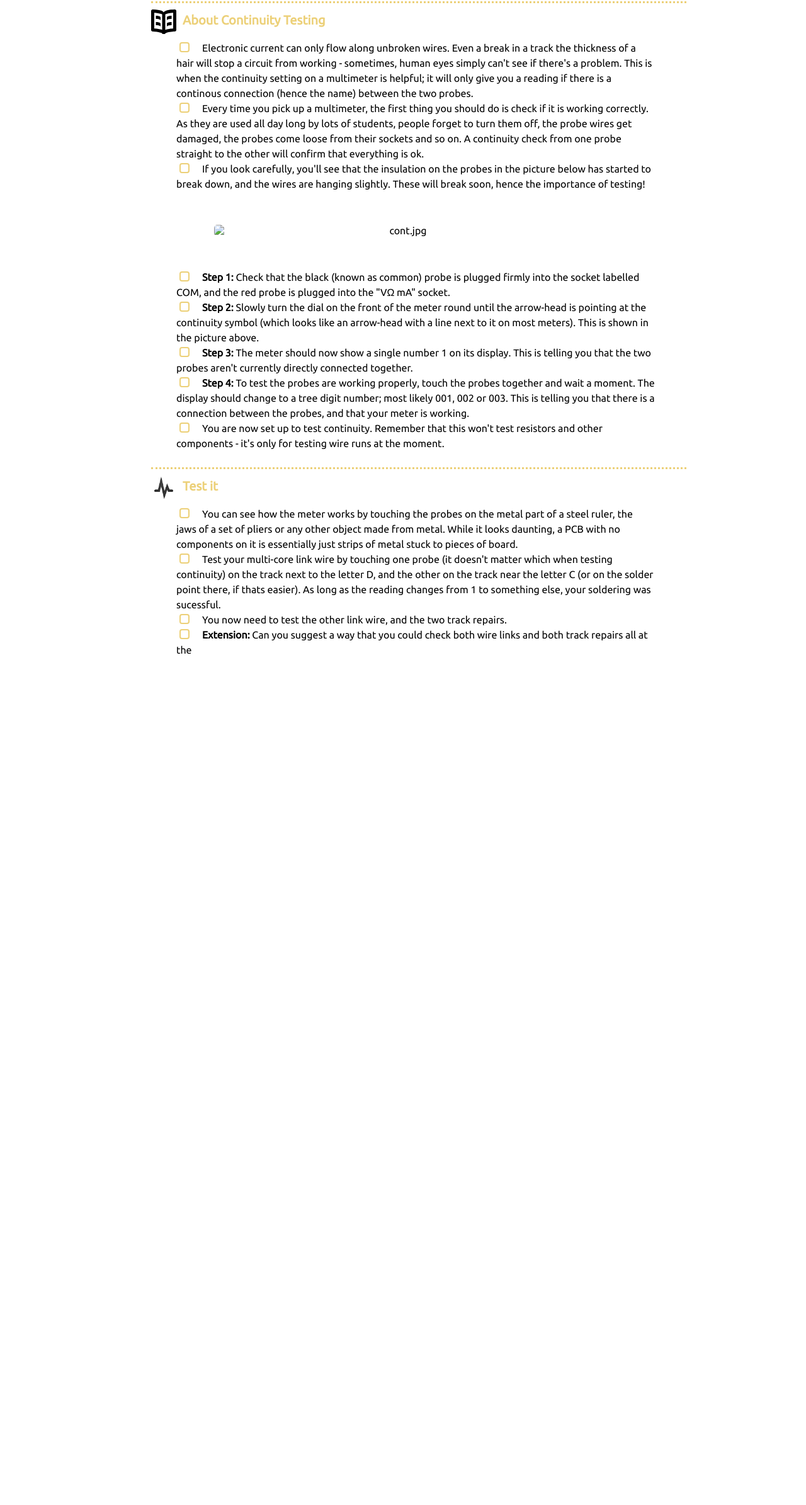
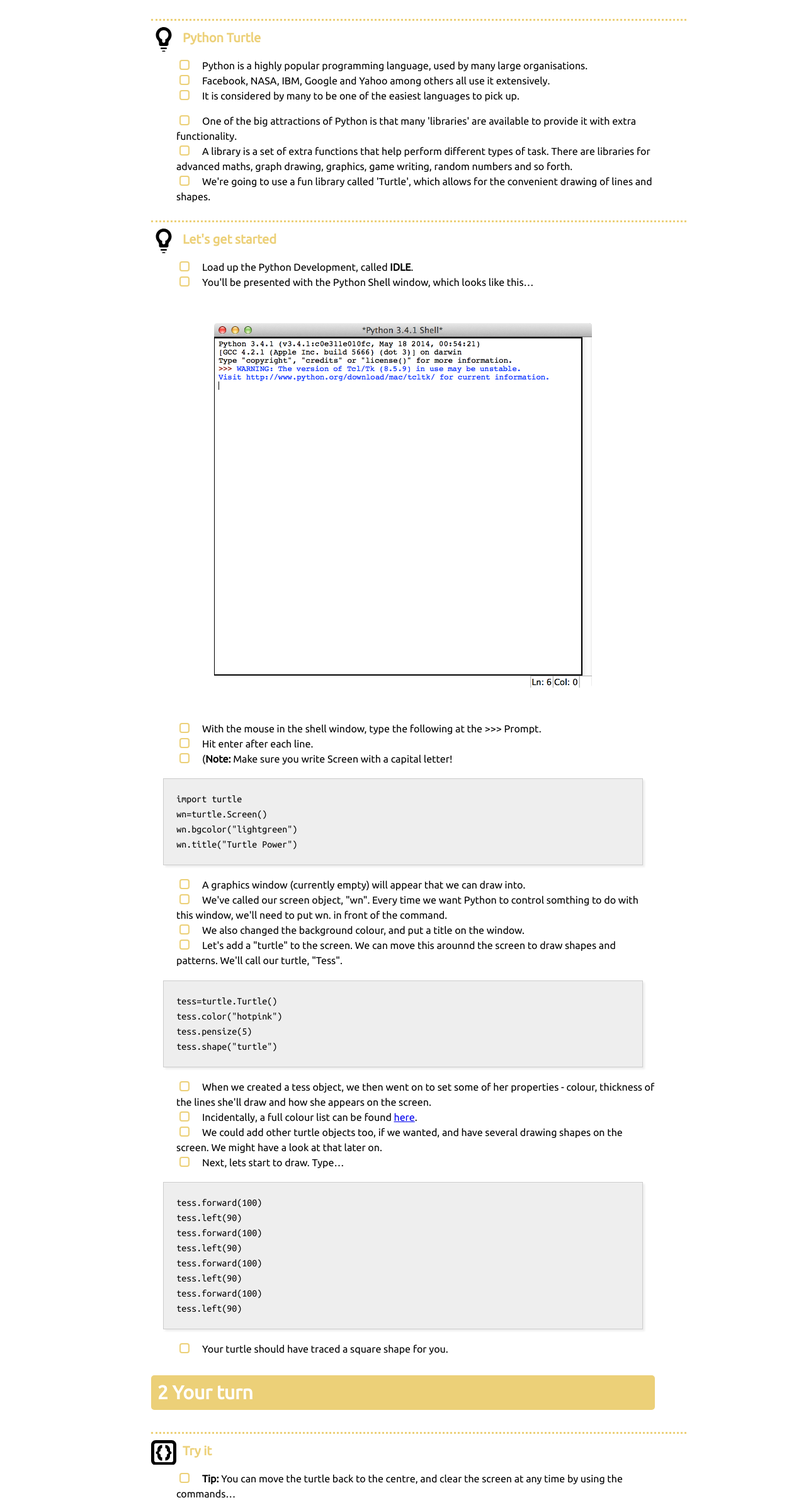
Before and after one commit to stpd11/8-CS-Turtles, a plain HTML site: page source/step_1.html in a window 1280 px wide. Shown: the part 410-2800 px from the top of the page at 63% size. Before the commit the page ends 1510 px from the top, so only its background shows below. Drawn offline with Linux system fonts and the light colour scheme.

Commit message:
Maintenance update

```diff
--- a/source/step_5.html
+++ b/source/step_1.html
@@ -3,7 +3,7 @@
 "http://www.w3.org/TR/xhtml1/DTD/xhtml1-strict.dtd">
 <html xmlns="http://www.w3.org/1999/xhtml" lang="en" xml:lang="en">
 <head>
-<title>Extra-tricky Coding</title>
+<title>Getting to know you</title>
 <meta  http-equiv="Content-Type" content="text/html;charset=utf-8" />
 <meta  name="generator" content="Org-mode" />
 <style type="text/css">
@@ -137,16 +137,21 @@ for the JavaScript code in this tag.
 </head>
 <body>
 <div id="content">
-<h1 class="title">Extra-tricky Coding</h1>
+<h1 class="title">Getting to know you</h1>
 <div id="table-of-contents">
 <h2>Table of Contents</h2>
 <div id="text-table-of-contents">
 <ul>
-<li><a href="#sec-1">1. The Challenge</a></li>
-<li><a href="#sec-2">2. Continuity</a>
+<li><a href="#sec-1">1. Introduction</a>
 <ul>
-<li><a href="#sec-2-1">About Continuity Testing</a></li>
-<li><a href="#sec-2-2">Test it</a></li>
+<li><a href="#sec-1-1">Python Turtle</a></li>
+<li><a href="#sec-1-2">Let's get started</a></li>
+</ul>
+</li>
+<li><a href="#sec-2">2. Your turn</a>
+<ul>
+<li><a href="#sec-2-1">Try it</a></li>
+<li><a href="#sec-2-2">Badge it</a></li>
 </ul>
 </li>
 </ul>
@@ -155,64 +160,167 @@ for the JavaScript code in this tag.
 <div class=ribbon>
 <a href="https://github.com/stsb11/turtle">Fork me on GitHub</a>
 </div>
+<center>
+<img src='img/turtle.jpg' width=33%>
+</center>
 
 <div id="outline-container-sec-1" class="outline-2 activity">
-<h2 id="sec-1"><span class="section-number-2">1</span> The Challenge</h2>
+<h2 id="sec-1"><span class="section-number-2">1</span> Introduction</h2>
 <div class="outline-text-2" id="text-1">
+</div>
+<div id="outline-container-sec-1-1" class="outline-3 try">
+<h3 id="sec-1-1">Python Turtle</h3>
+<div class="outline-text-3" id="text-1-1">
 <ul class="org-ul">
-<li>You've looked at loops, functions and working with variables. Now, it's time to combine these skills in new ways to make more advanced graphics!
+<li>Python is a highly popular programming language, used by many large organisations.
+</li>
+<li>Facebook, NASA, IBM, Google and Yahoo among others all use it extensively.
+</li>
+<li>It is considered by many to be one of the easiest languages to pick up.
+</li>
+</ul>
+
+
+<ul class="org-ul">
+<li>One of the big attractions of Python is that many 'libraries' are available to provide it with extra functionality.
+</li>
+<li>A library is a set of extra functions that help perform different types of task. There are libraries for advanced maths, graph drawing, graphics, game writing, random numbers and so forth.
+</li>
+<li>We're going to use a fun library called 'Turtle', which allows for the convenient drawing of lines and shapes.
 </li>
 </ul>
 </div>
 </div>
 
-<div id="outline-container-sec-2" class="outline-2 activity">
-<h2 id="sec-2"><span class="section-number-2">2</span> Continuity</h2>
-<div class="outline-text-2" id="text-2">
-</div>
-<div id="outline-container-sec-2-1" class="outline-3 learn">
-<h3 id="sec-2-1">About Continuity Testing</h3>
-<div class="outline-text-3" id="text-2-1">
+<div id="outline-container-sec-1-2" class="outline-3 try">
+<h3 id="sec-1-2">Let's get started</h3>
+<div class="outline-text-3" id="text-1-2">
 <ul class="org-ul">
-<li>Electronic current can only flow along unbroken wires. Even a break in a track the thickness of a hair will stop a circuit from working - sometimes, human eyes simply can't see if there's a problem. This is when the continuity setting on a  multimeter is helpful; it will only give you a reading if there is a continous connection (hence the name) between the two probes.
+<li>Load up the Python Development, called <b><b>IDLE</b></b>.
 </li>
-<li>Every time you pick up a multimeter, the first thing you should do is check if it is working correctly. As they are used all day long by lots of students, people forget to turn them off, the probe wires get damaged, the probes come loose from their sockets and so on. A continuity check from one probe straight to the other will confirm that everything is ok.
-</li>
-<li>If you look carefully, you'll see that the insulation on the probes in the picture below has started to break down, and the wires are hanging slightly. These will break soon, hence the importance of testing!
+<li>You'll be presented with the Python Shell window, which looks like this&#x2026;
 </li>
 </ul>
 
 <div class="figure">
-<p><img src="./img/cont.jpg" alt="cont.jpg" />
+<p><img src="./img/shell.png" alt="shell.png" />
 </p>
 </div>
 <ul class="org-ul">
-<li><b><b>Step 1:</b></b> Check that the black (known as common) probe is plugged firmly into the socket labelled COM, and the red probe is plugged into the "V&Omega; mA" socket.
+<li>With the mouse in the shell window, type the following at the &gt;&gt;&gt; Prompt.
 </li>
-<li><b><b>Step 2:</b></b> Slowly turn the dial on the front of the meter round until the arrow-head is pointing at the continuity symbol (which looks like an arrow-head with a line next to it on most meters). This is shown in the picture above.
+<li>Hit enter after each line.
 </li>
-<li><b><b>Step 3:</b></b> The meter should now show a single number 1 on its display. This is telling you that the two probes aren't currently directly connected together.
+<li>(<b><b>Note:</b></b> Make sure you write Screen with a capital letter!
 </li>
-<li><b><b>Step 4:</b></b> To test the probes are working properly, touch the probes together and wait a moment. The display should change to a tree digit number; most likely 001, 002 or 003. This is telling you that there is a connection between the probes, and that your meter is working.
+</ul>
+
+<pre class="example">
+import turtle
+wn=turtle.Screen()
+wn.bgcolor("lightgreen")
+wn.title("Turtle Power")
+</pre>
+<ul class="org-ul">
+<li>A graphics window (currently empty) will appear that we can draw into.
 </li>
-<li>You are now set up to test continuity. Remember that this won't test resistors and other components - it's only for testing wire runs at the moment.
+<li>We've called our screen object, "wn". Every time we want Python to control somthing to do with this window, we'll need to put wn. in front of the command.
+</li>
+<li>We also changed the background colour, and put a title on the window.
+</li>
+<li>Let's add a "turtle" to the screen. We can move this arounnd the screen to draw shapes and patterns. We'll call our turtle, "Tess".
+</li>
+</ul>
+<pre class="example">
+tess=turtle.Turtle()
+tess.color("hotpink")
+tess.pensize(5)
+tess.shape("turtle")
+</pre>
+
+<ul class="org-ul">
+<li>When we created a tess object, we then went on to set some of her properties - colour, thickness of the lines she'll draw and how she appears on the screen.
+</li>
+<li>Incidentally, a full colour list can be found <a href="http://www.tcl.tk/man/tcl8.4/TkCmd/colors.htm">here</a>.
+</li>
+<li>We could add other turtle objects too, if we wanted, and have several drawing shapes on the screen. We might have a look at that later on.
+</li>
+<li>Next, lets start to draw. Type&#x2026;
+</li>
+</ul>
+<pre class="example">
+tess.forward(100)
+tess.left(90)
+tess.forward(100)
+tess.left(90)
+tess.forward(100)
+tess.left(90)
+tess.forward(100)
+tess.left(90)
+</pre>
+
+<ul class="org-ul">
+<li>Your turtle should have traced a square shape for you.
 </li>
 </ul>
 </div>
 </div>
-<div id="outline-container-sec-2-2" class="outline-3 test">
-<h3 id="sec-2-2">Test it</h3>
+</div>
+
+<div id="outline-container-sec-2" class="outline-2 activity">
+<h2 id="sec-2"><span class="section-number-2">2</span> Your turn</h2>
+<div class="outline-text-2" id="text-2">
+</div>
+<div id="outline-container-sec-2-1" class="outline-3 code">
+<h3 id="sec-2-1">Try it</h3>
+<div class="outline-text-3" id="text-2-1">
+<ul class="org-ul">
+<li><b><b>Tip:</b></b> You can move the turtle back to the centre, and clear the screen at any time by using the commands&#x2026;
+</li>
+</ul>
+<pre class="example">
+tess.home()
+tess.clear()
+</pre>
+<ul class="org-ul">
+<li>Experiment with drawing lines until you're confident, then try the badge task.
+</li>
+</ul>
+</div>
+</div>
+
+<div id="outline-container-sec-2-2" class="outline-3 badge">
+<h3 id="sec-2-2">Badge it</h3>
 <div class="outline-text-3" id="text-2-2">
 <ul class="org-ul">
-<li>You can see how the meter works by touching the probes on the metal part of a steel ruler, the jaws of a set of pliers or any other object made from metal. While it looks daunting, a PCB with no components on it is essentially just strips of metal stuck to pieces of board.
+<li><b>Silver:</b> Draw a red triangle, (screenshot the result, and upload the image file to BourneToLearn)
 </li>
-<li>Test your multi-core link wire by touching one probe (it doesn't matter which when testing continuity) on the track next to the letter D, and the other on the track near the letter C (or on the solder point there, if thats easier). As long as the reading changes from 1 to something else, your soldering was sucessful.
+<li><b>Gold:</b> Draw a pentagon, where each side is a different colour,
 </li>
-<li>You now need to test the other link wire, and the two track repairs.
-</li>
-<li><b><b>Extension:</b></b> Can you suggest a way that you could check both wire links and both track repairs all at the
+<li><b>Platinum:</b> Create <b><b>second turtle</b></b> on the screen, and call it <b><b>tom</b></b>. Have this draw a black square, and the other turtle draw a green square, so that they look like this&#x2026;
 </li>
 </ul>
+
+<div class="figure">
+<p><img src="./img/squares.png" alt="squares.png" />
+</p>
+</div>
+
+
+<p>
+Write interpreter commands to draw a grid two squares tall and two squares wide (like the Windows logo). Each square should be a different colour.
+</p>
+<pre class="example">
+tess.home()
+tess.clear()
+</pre>
+
+<ul class="org-ul">
+<li></li>
+</ul>
+<p>
+<a href="./index.html">Back to homepage</a>
+</p>
 </div>
 </div>
 </div>
```
Also changed, not shown: 5 other files.
